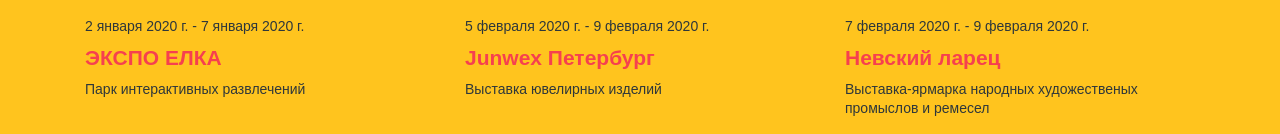
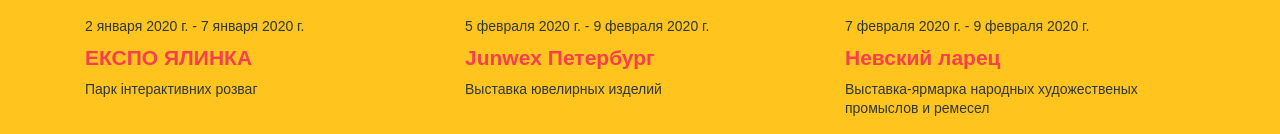
Before and after one commit to Raven737/Expoforum, a website: page #src/index.html in a window 1280 px wide. Shown: the part 1755-1889 px from the top of the page. Drawn offline with nearby package versions, Linux system fonts and the light colour scheme; files that its build step writes are made by us from their sources.

Commit message:
translation to Ukrainian

```diff
--- a/#src/_events.html
+++ b/#src/_events.html
@@ -10,8 +10,8 @@
                     <img class="card__img" src="images/card1.jpg" alt="">
                 </div>
                 <p class="card__text card__text--top">2 января 2020 г. - 7 января 2020 г.</p>
-                <h3 class="card__name card__name--upercase">Экспо елка</h3>
-                <p class="card__text">Парк интерактивных развлечений</p>
+                <h3 class="card__name card__name--upercase">Експо ялинка</h3>
+                <p class="card__text">Парк інтерактивних розваг</p>
             </div>
             <div class="card">
                 <div class="news__img-wrap">
```
